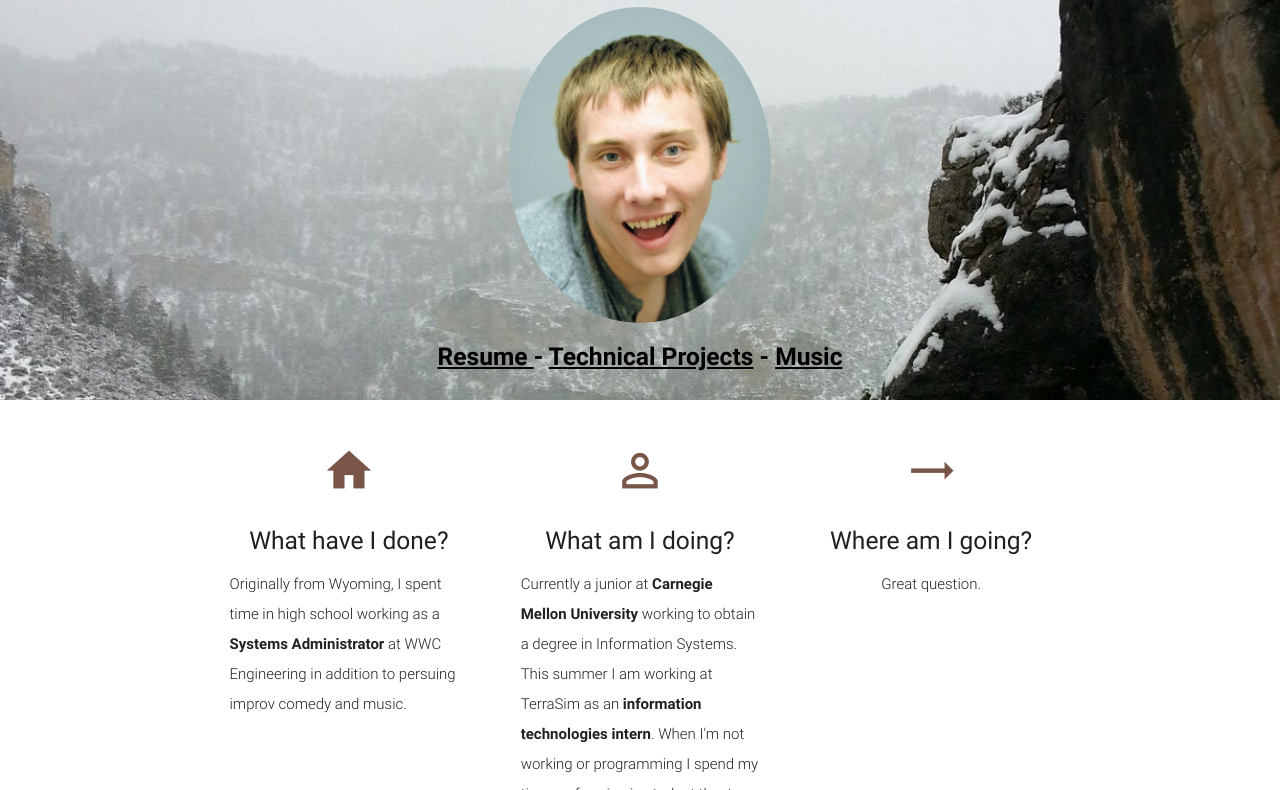
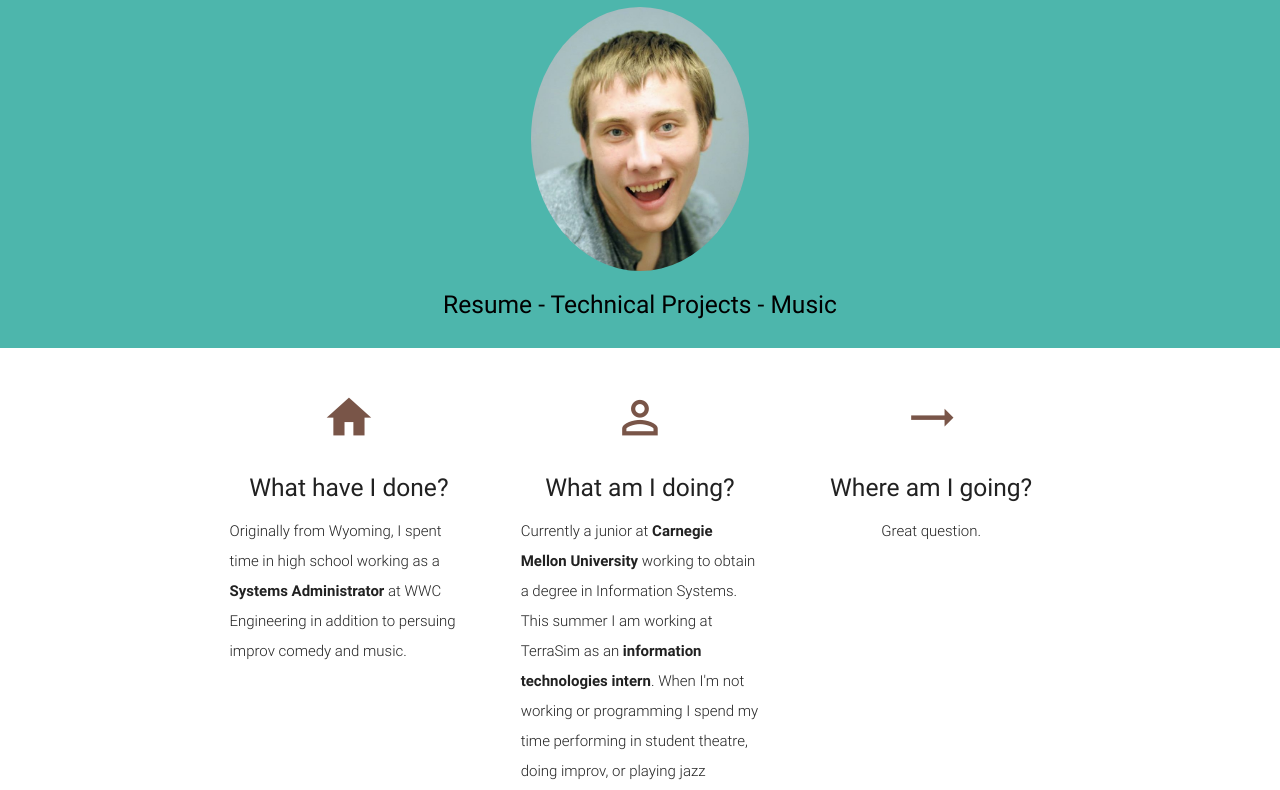
Before and after one commit to dtpowers/donovanpowers.me, a plain HTML site: page index.html in a window 1280 px wide. Shown: the part 134-924 px from the top of the page. Drawn offline with nearby package versions, Linux system fonts and the light colour scheme.

Commit message:
changed home page for visual fixes of readability

```diff
--- a/index.html
+++ b/index.html
@@ -25,21 +25,22 @@
 
 </head>
 <body>
-
+  <div class="teal lighten-2">
   <div id="index-banner" class="parallax-container">
     <div class="section no-pad-bot">
       <div class="container">
         <br><br>
         <h1 class="header center black-text text-lighten-2">Donovan Powers</h1>
         <div class="row center">
-            <img src="me.jpg" class="circle responsive-img" width="30%">
+            <img src="me.jpg" class="circle responsive-img" width="25%">
         </div>
         <div class="row center">
-          <h5 class="black-text"><b><u>Resume </u>- <u><a href="projects.html" class="black-text">Technical Projects</a></u> - <u>Music</u></b></h5>
+          <h5 class="black-text">Resume - <a href="projects.html" class="black-text">Technical Projects</a> - Music</h5>
         </div>
       </div>
     </div>
-    <div class="parallax"><img src="snow.jpg" alt="Unsplashed background img 2"></div>
+    <div class="parallax"> </div>
+  </div>
   </div>
 
 
```
Also changed, not shown: river.jpg.
